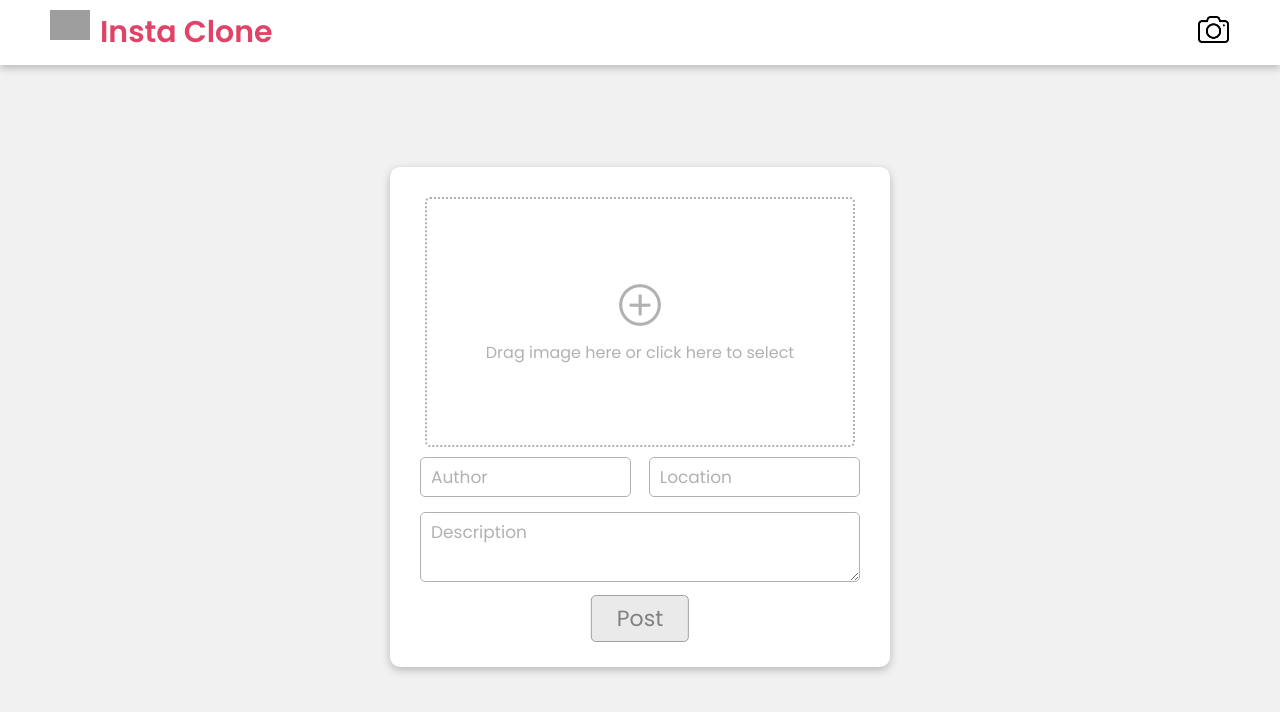
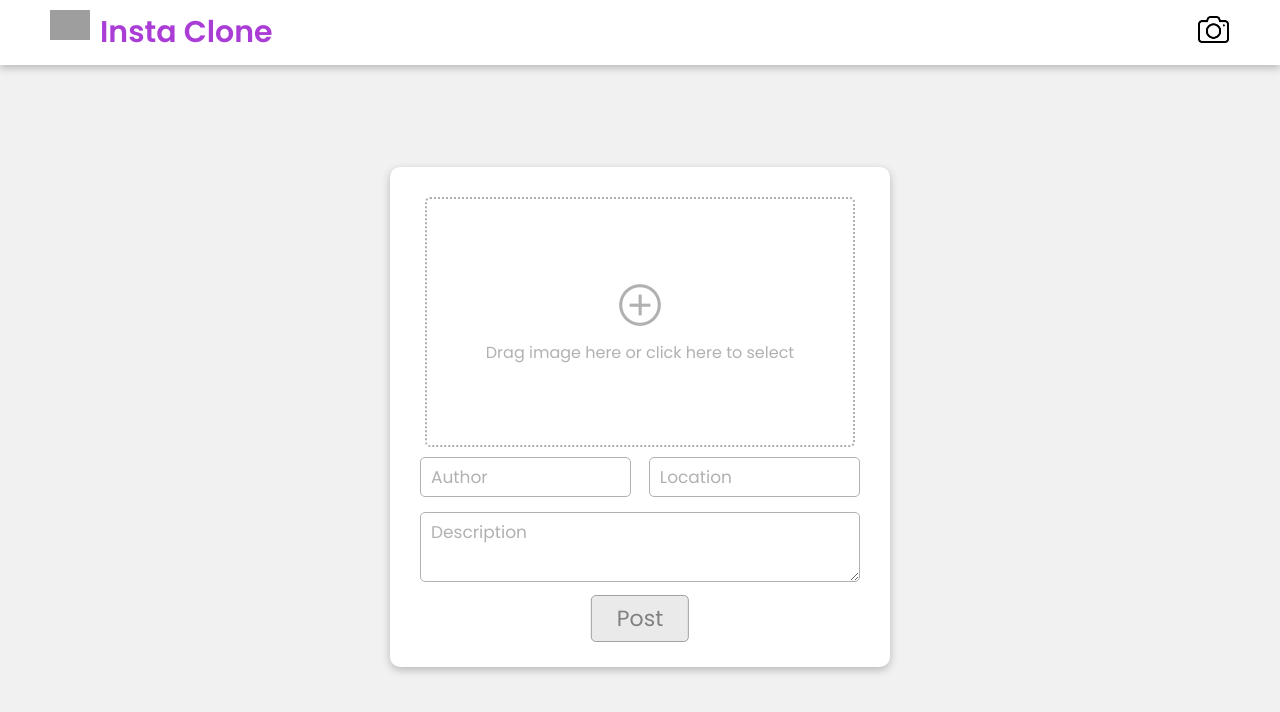
Before and after one commit to apurba2001/Insta_Clone_Client, a React (Create React App) app: page /create-post in a window 1280 px wide. Shown: the top 712 px of the page. Built offline with nearby package versions, Linux system fonts and the light colour scheme; grey boxes are pictures that could not be loaded.

Commit message:
logo color changed

```diff
--- a/src/App.css
+++ b/src/App.css
@@ -106,7 +106,7 @@
 .insta-text{
   padding: 0 10px;
   font-size:30px;
-  color: #e04367 ;
+  color: #ab3dd7;
 }
 .heart-icon{
   width: 20px;
```
